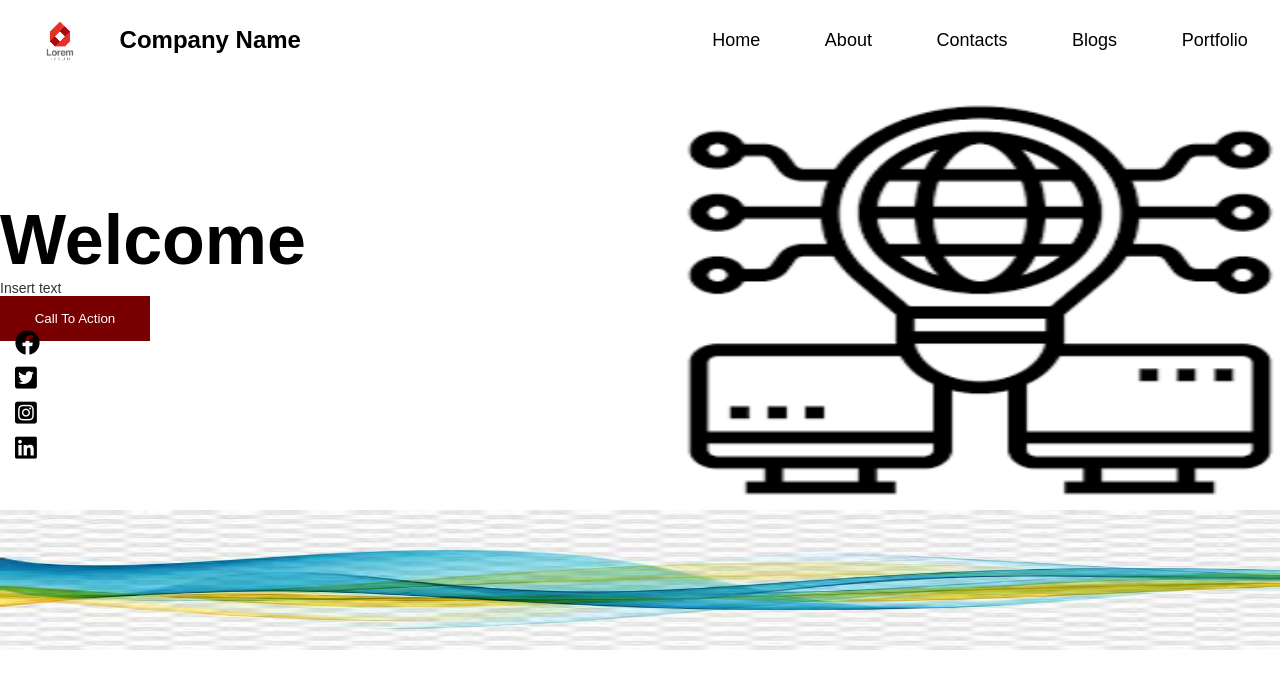
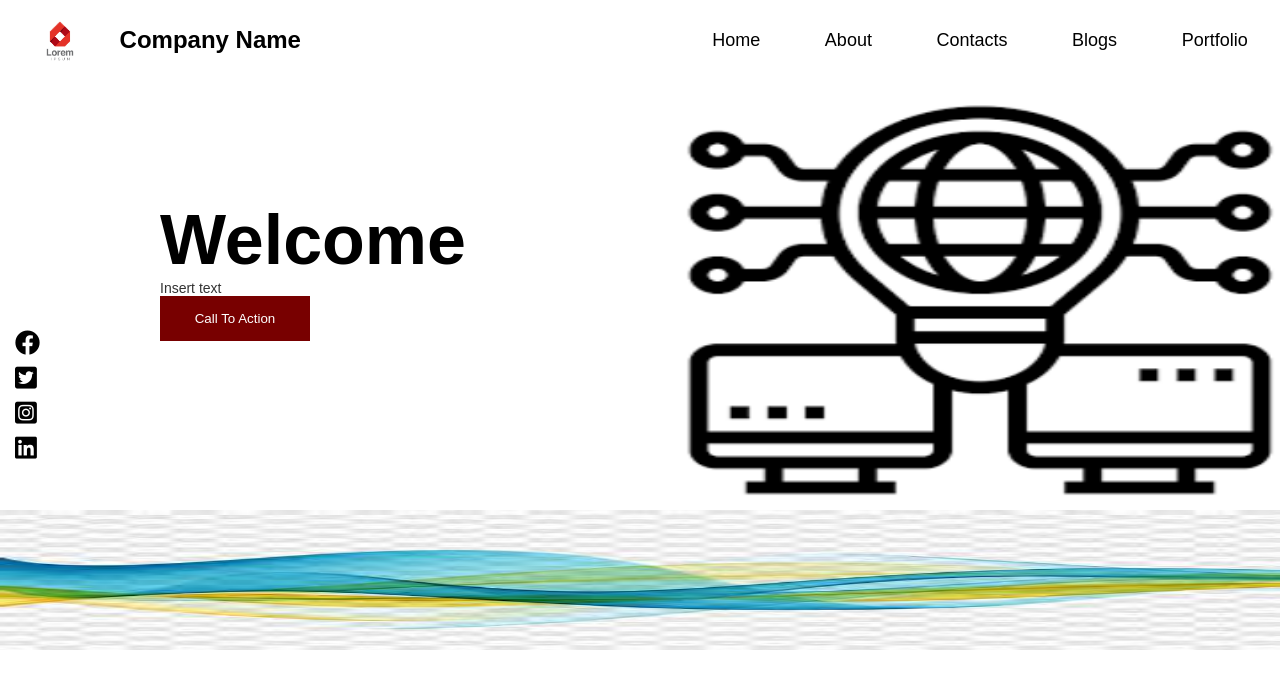
Before and after one commit to RandyIbarra/landing-template, a plain HTML site: page index.html in a window 1280 px wide. Drawn offline with Linux system fonts and the light colour scheme.

Commit message:
Terminado el codigo como en el video. Falta agregar imagenes que verdaderamente se vean bien en la pagina.

```diff
--- a/index.html
+++ b/index.html
@@ -108,7 +108,7 @@
             }
             .container .content .info{
                 position: absolute;
-                top: 100px; left: 160;
+                top: 100px; left: 160px;
                 width: 500px;
                 text-align: justify;
             }
```
